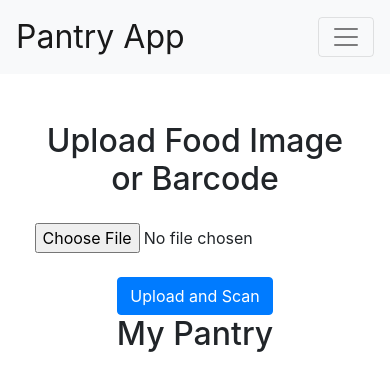
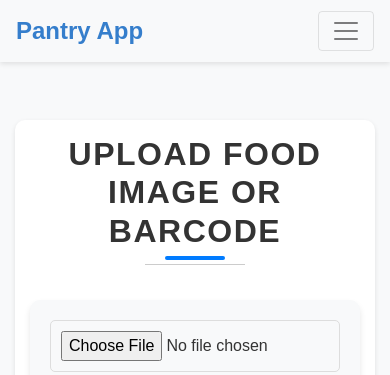
Before and after one commit to Jezter0/AI_AOL, a Flask app: page / in a window 390 px wide. Shown: the top 375 px of the page. Run offline with Flask 3, Linux system fonts and the light colour scheme; the visitor is signed in with stand-in values (Sample User, id 1); data that the repository does not hold is empty; some libraries are stand-ins or nearby versions.

Commit message:
new styling

```diff
--- a/static/styles.css
+++ b/static/styles.css
@@ -1,97 +1,389 @@
-/* Size for brand */
-nav .navbar-brand
-{
-    font-size: xx-large;
+/* styles.css */
+
+/* General body styles */
+body {
+    font-family: 'Arial', sans-serif;
+    background-color: #f8f9fa;
+    color: #333;
+    margin: 0;
+    padding: 0;
 }
 
-/* Colors for brand */
-nav .navbar-brand .blue
-{
-    color: #537fbe;
-}
-nav .navbar-brand .red
-{
-    color: #ea433b;
-}
-nav .navbar-brand .yellow
-{
-    color: #f5b82e;
-}
-nav .navbar-brand .green
-{
-    color: #2e944b;
+h2 {
+    font-size: 2rem;
+    color: #007bff;
+    font-weight: bold;
+    text-align: center;
+    position: relative;
+    margin-bottom: 30px;
+    text-transform: uppercase;
+    letter-spacing: 1.5px;
 }
 
-.container {
-    margin-left: auto;
-    margin-right: auto;
-    padding-left: 15px;
-    padding-right: 15px;
-    text-align: center;
-    width: 90%;
+h2::after {
+    content: '';
+    position: absolute;
+    left: 50%;
+    bottom: -10px;
+    transform: translateX(-50%);
+    width: 60px;
+    height: 4px;
+    background-color: #007bff;
+    border-radius: 2px;
 }
 
-.header {
-    background-color: #477bff;
+h2::before {
+    content: '';
+    position: absolute;
+    left: 50%;
+    bottom: -15px;
+    transform: translateX(-50%);
+    width: 100px;
+    height: 1px;
+    background-color: #ccc;
+}
+
+h2:hover::after {
+    width: 100px;
+    transition: width 0.3s ease-in-out;
+}
+
+h2:hover {
+    color: #0056b3;
+    transition: color 0.3s ease-in-out;
+}
+
+/* Navbar */
+.navbar {
+    box-shadow: 0 2px 5px rgba(0, 0, 0, 0.1);
+}
+
+.navbar-brand {
+    font-size: 1.5rem;
+    font-weight: bold;
+    color: #357ecc !important;
+}
+
+.nav-link {
+    color: #555 !important;
+    transition: color 0.3s;
+}
+
+.nav-link:hover {
+    color: #007bff !important;
+}
+
+/* Container */
+.container {
+    padding-top: 20px;
+    padding-bottom: 20px;
+}
+
+/* Cards in pantry */
+.card {
+    border: none;
+    border-radius: 10px;
+    box-shadow: 0 2px 5px rgba(0, 0, 0, 0.1);
+    transition: transform 0.2s, box-shadow 0.2s;
+}
+
+.card:hover {
+    transform: scale(1.03);
+    box-shadow: 0 4px 10px rgba(0, 0, 0, 0.15);
+}
+
+.card-img-top {
+    border-top-left-radius: 10px;
+    border-top-right-radius: 10px;
+    max-height: 150px;
+    object-fit: cover;
+}
+
+.card-title {
+    font-size: 1.2rem;
+    font-weight: bold;
+    color: #007bff;
+}
+
+.card-text {
+    font-size: 0.9rem;
+    color: #555;
+}
+
+/* Buttons */
+.btn-danger {
+    background-color: #dc3545;
+    border: none;
+    transition: background-color 0.3s, transform 0.2s;
+}
+
+.btn-danger:hover {
+    background-color: #c82333;
+    transform: translateY(-2px);
+}
+
+/* Modal */
+.modal-content {
+    border-radius: 10px;
+    box-shadow: 0 4px 10px rgba(0, 0, 0, 0.2);
+}
+
+.modal-title {
+    font-size: 1.5rem;
+    font-weight: bold;
+}
+
+#confirmDeleteButton {
+    background-color: #dc3545;
     color: #fff;
-    margin-bottom: 2rem;
-    padding: 2rem 1rem;
+    border: none;
+}
+
+#confirmDeleteButton:hover {
+    background-color: #c82333;
+    transform: translateY(-2px);
+    transition: background-color 0.3s, transform 0.2s;
+}
+
+/* Upload Section */
+#upload {
+    margin-bottom: 40px;
+    text-align: center;
+    padding: 20px;
+    background-color: #ffffff;
+    border-radius: 10px;
+    box-shadow: 0 2px 5px rgba(0, 0, 0, 0.1);
+}
+
+#upload h2 {
+    color: #333;
+}
+
+#fileUpload {
+    margin: 0 auto;
+    display: block;
+    width: 100%;
+    max-width: 400px;
+    padding: 10px;
+    border: 1px solid #ddd;
+    border-radius: 5px;
+}
+
+#upload .btn-primary {
+    background-color: #007bff;
+    border: none;
+    padding: 10px 20px;
+    font-size: 1rem;
+    transition: background-color 0.3s, transform 0.2s;
+}
+
+#upload .btn-primary:hover {
+    background-color: #0056b3;
+    transform: translateY(-2px);
+}
+
+/* Pantry Section */
+#pantry {
+    margin-top: 40px;
+}
+
+#pantryItems {
+    display: flex;
+    flex-wrap: wrap;
+    justify-content: center;
+    gap: 20px;
+}
+
+.card {
+    border: none;
+    border-radius: 10px;
+    box-shadow: 0 2px 5px rgba(0, 0, 0, 0.1);
+    transition: transform 0.2s, box-shadow 0.2s;
+}
+
+.card:hover {
+    transform: scale(1.03);
+    box-shadow: 0 4px 10px rgba(0, 0, 0, 0.15);
+}
+
+.card-img-top {
+    border-top-left-radius: 10px;
+    border-top-right-radius: 10px;
+    max-height: 150px;
+    object-fit: cover;
+}
+
+.card-title {
+    font-size: 1.2rem;
+    font-weight: bold;
+    color: #007bff;
     text-align: center;
 }
 
-.section {
-    padding-bottom: 1rem;
-    padding-left: 2rem;
-    padding-right: 2rem;
-    padding-top: 0.5rem;
+.card-text {
+    font-size: 0.9rem;
+    color: #555;
+    text-align: center;
 }
 
-table {
-    background-color: transparent;
-    margin-bottom: 1rem;
+/* Recipe Recommendations Section */
+#recommendations {
+    margin-top: 60px;
+}
+
+#recipeList {
+    display: flex;
+    flex-wrap: wrap ;
+    justify-content: center;
+    gap: 1.3rem;
+}
+
+#recommendations .card {
+    background-color: #fff;
+    border: none;
+    border-radius: 10px;
+    box-shadow: 0 2px 5px rgba(0, 0, 0, 0.1);
+    transition: transform 0.2s, box-shadow 0.2s;
+}
+
+#recommendations .card:hover {
+    transform: scale(1.03);
+    box-shadow: 0 4px 10px rgba(0, 0, 0, 0.15);
+}
+
+#recommendations .card-img-top {
+    border-top-left-radius: 10px;
+    border-top-right-radius: 10px;
+    max-height: 200px;
+    object-fit: cover;
+}
+
+#recommendations .card-title {
+    font-size: 1.2rem;
+    font-weight: bold;
+    color: #007bff;
+    text-align: center;
+}
+
+#recommendations .card-text {
+    font-size: 0.9rem;
+    color: #555;
+    margin-bottom: 10px;
+    text-align: center;
+}
+
+#recommendations .btn-primary {
+    background-color: #007bff;
+    border: none;
+    transition: background-color 0.3s, transform 0.2s;
+}
+
+#recommendations .btn-primary:hover {
+    background-color: #0056b3;
+    transform: translateY(-2px);
+}
+
+/* Form */
+form {
+    display: flex;
+    flex-direction: column;
+    align-items: center;
+    padding: 20px;
+    background-color: #f8f9fa;
+    border-radius: 10px;
+    box-shadow: 0 4px 6px rgba(0, 0, 0, 0.1);
+    max-width: 400px;
+    margin: 50px auto;
+}
+
+form .form-control {
+    border: 2px solid #ced4da;
+    border-radius: 5px;
+    padding: 10px;
+    font-size: 1rem;
+    transition: border-color 0.3s ease-in-out;
     width: 100%;
 }
 
-table th,
-table td {
-    padding: 0.75rem;
-    vertical-align: middle;
+form .form-control:focus {
+    border-color: #007bff;
+    box-shadow: 0 0 5px rgba(0, 123, 255, 0.5);
+    outline: none;
 }
 
-tbody tr:nth-of-type(odd) {
-    background-color: rgb(179, 208, 255, 0.3)
+form button {
+    width: 100%;
+    padding: 10px;
+    font-size: 1rem;
+    font-weight: bold;
+    border: none;
+    border-radius: 5px;
+    background-color: #007bff;
+    color: #fff;
+    cursor: pointer;
+    transition: background-color 0.3s ease-in-out, transform 0.2s ease;
 }
 
-select {
-    width: 24rem;
-    padding: 10px;
-    border: none;
-    border-radius: 4px;
-    background-color: #f1f1f1;
+form button:hover {
+    background-color: #0056b3;
+    transform: scale(1.02);
 }
 
-tr.selected {
-    background-color: #d3d3d3;
+form button:active {
+    background-color: #004085;
+    transform: scale(0.98);
 }
 
-#context-menu {
-    position: absolute;
-    display: none;
-    background-color: white;
-    border: 1px solid #ccc;
-    z-index: 1000;
-    box-shadow: 0px 0px 10px rgba(0,0,0,0.1);
-    padding: 10px;
+form .form-control::placeholder {
+    color: #adb5bd;
+    font-style: italic;
 }
-#context-menu ul {
-    list-style: none;
-    margin: 0;
-    padding: 0;
+
+form .mb-3 {
+    margin-bottom: 15px;
 }
-#context-menu ul li {
-    padding: 8px 12px;
-    cursor: pointer;
+
+form .btn-primary {
+    margin-top: 10px;
 }
-#context-menu ul li:hover {
-    background-color: #f0f0f0;
+
+/* Footer */
+footer {
+    background-color: #007bff;
+    color: #fff;
+    text-align: center;
+    padding: 10px 0;
+    position: fixed;
+    bottom: 0;
+    width: 100%;
+    font-size: 0.9rem;
 }
+
+/* Media queries for responsiveness */
+@media (max-width: 768px) {
+    #upload {
+        padding: 15px;
+    }
+
+    #fileUpload {
+        max-width: 100%;
+    }
+
+    #pantryItems, #recipeList {
+        flex-direction: column;
+        align-items: center;
+    }
+
+    .card {
+        width: 90%;
+    }
+
+    .navbar-nav {
+        text-align: center;
+    }
+
+    .container {
+        padding-top: 10px;
+        padding-bottom: 10px;
+    }
+}
```
Also changed, not shown: instance/manager.db.
